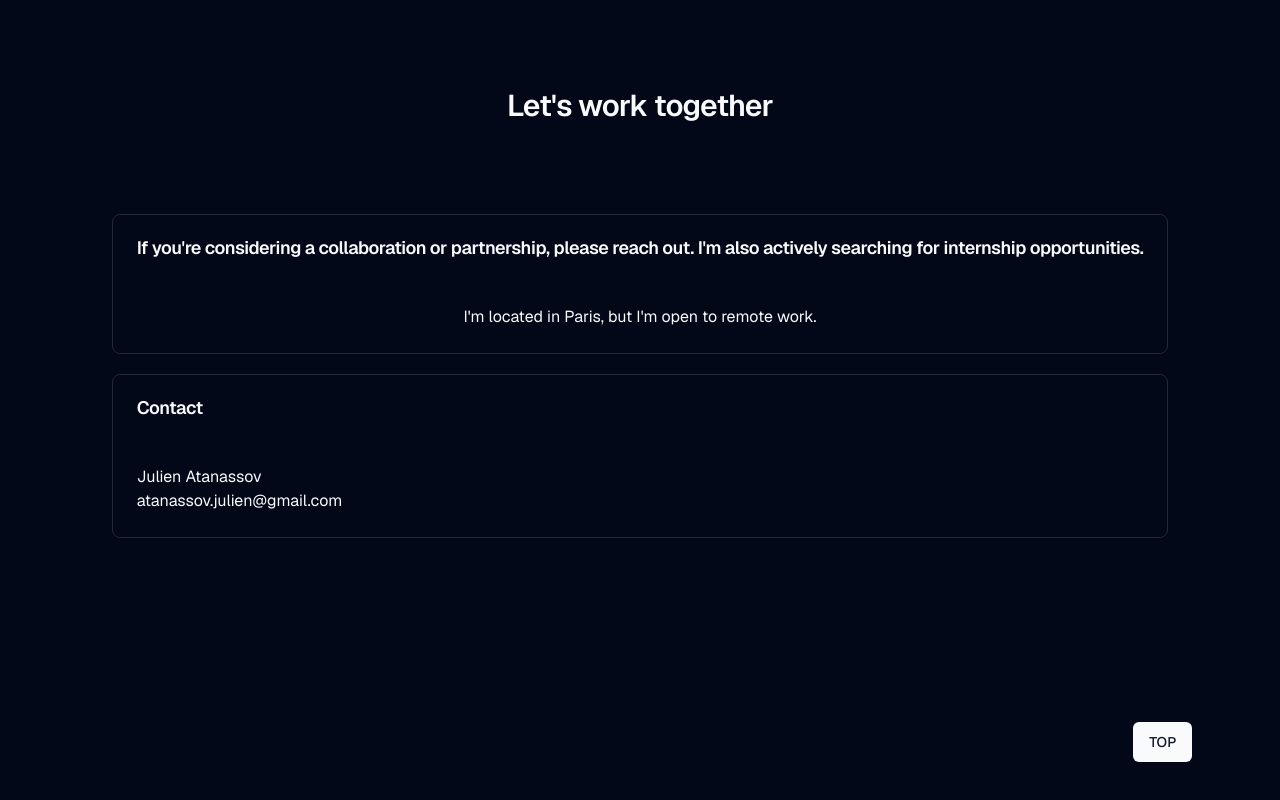
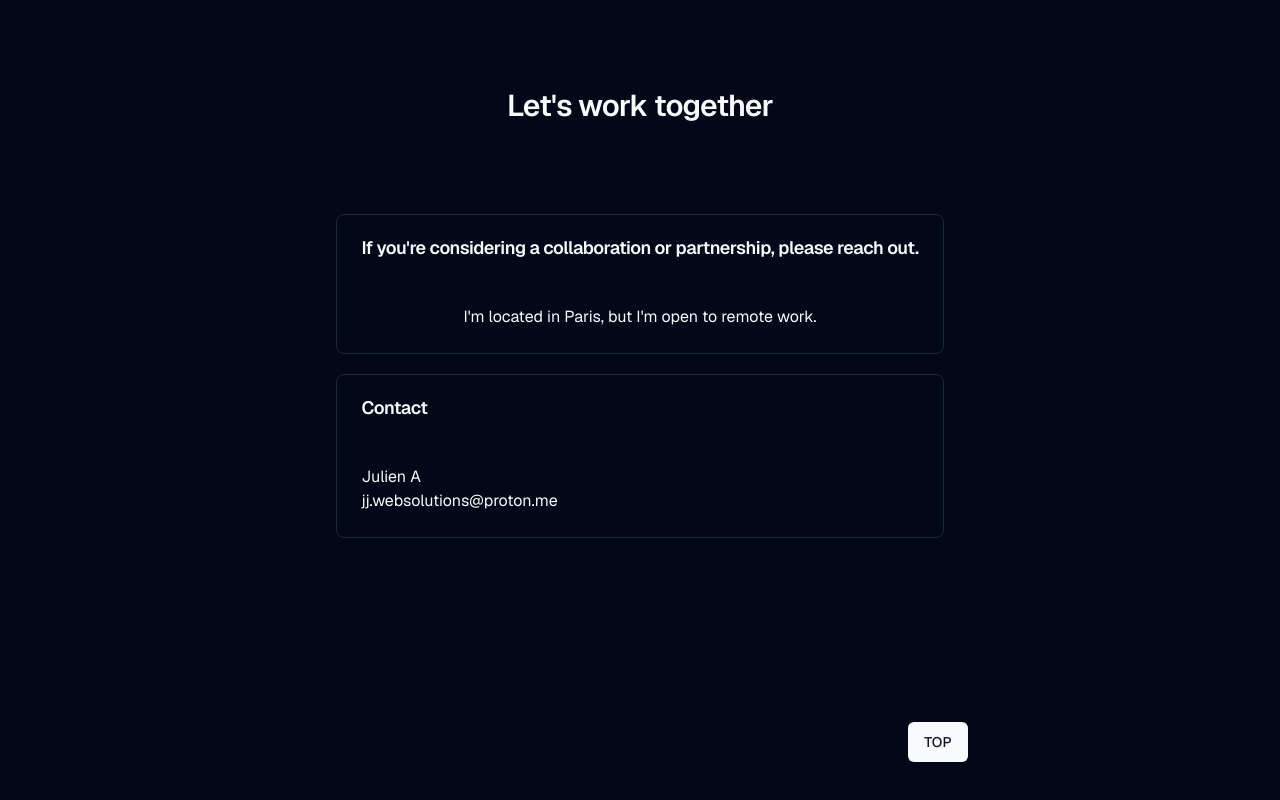
Before and after one commit to jjwebsolutions/jjxlabs, a Next.js app: page / in a window 1280 px wide. Shown: the part 6491-7291 px from the top of the page. Built offline with nearby package versions, Linux system fonts and the light colour scheme.

Commit message:
Update ContactContent.tsx

```diff
--- a/components/ContactContent.tsx
+++ b/components/ContactContent.tsx
@@ -26,8 +26,7 @@ function ContactContent() {
             <CardHeader className="text-center">
               <CardTitle>
                 If you&apos;re considering a collaboration or partnership,
-                please reach out. I&apos;m also actively searching for
-                internship opportunities.
+                please reach out.
               </CardTitle>
             </CardHeader>
             <div className="text-center">
@@ -42,8 +41,8 @@ function ContactContent() {
             </CardHeader>
             <div className="flex justify-between">
               <CardContent className="pt-6">
-                <p>Julien Atanassov</p>
-                <p>atanassov.julien@gmail.com</p>
+                <p>Julien A</p>
+                <p>jj.websolutions@proton.me</p>
               </CardContent>
             </div>
           </Card>
```
